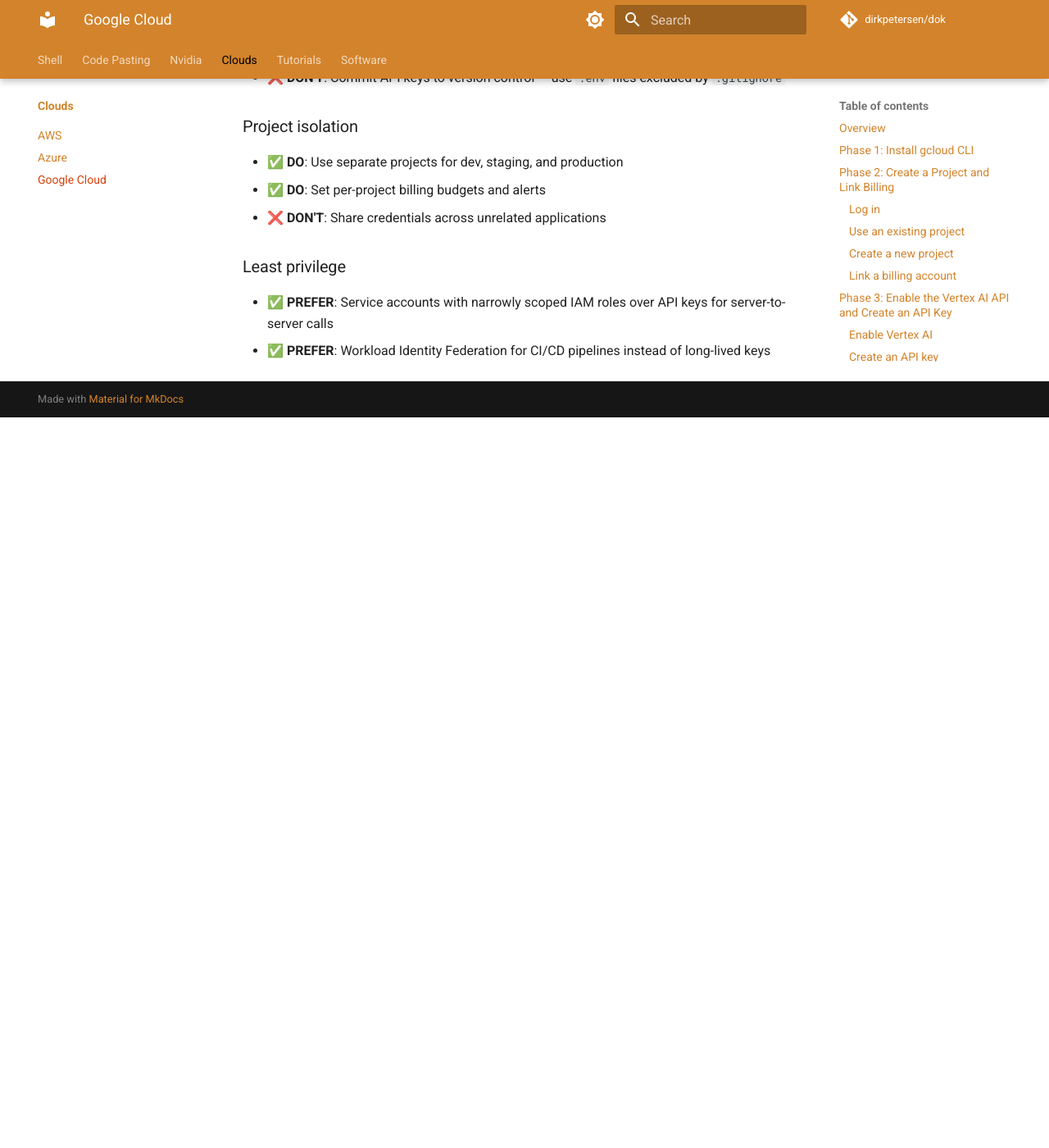
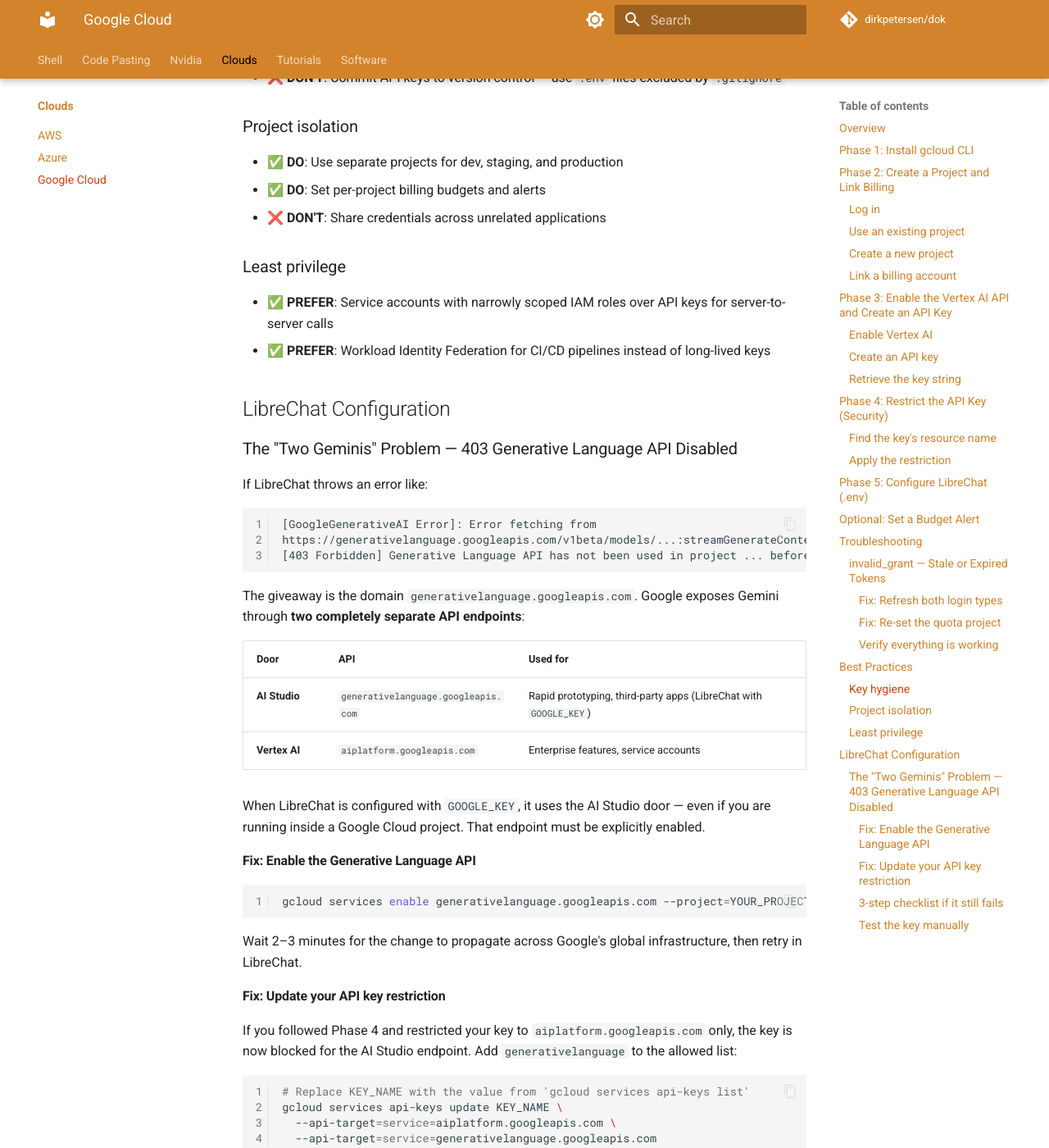
Before and after one commit to dirkpetersen/dok, an MkDocs documentation site: the page built from docs/clouds/gcp/index.md, in a window 1280 px wide and 1400 px high, scrolled down 5680 px. Shown: the whole window at 82% size. Built offline with MkDocs 1.6.1 and Material for MkDocs 9.7.7, drawn with Linux system fonts in a browser that asks for light colours; comment, search, counter and statistics services are not loaded; before the commit the page ends 6189 px from its top, so only the background shows below that; some of the changed text lies outside the part shown.

Commit message:
docs: Add LibreChat section explaining Two Geminis API problem and fixes
Covers the 403 Generative Language API disabled error, the difference
between the AI Studio and Vertex AI endpoints, how to enable the correct
API, update key restrictions to allow both services, and a curl test
command to isolate key vs LibreChat issues.

Co-Authored-By: Claude Sonnet 4.6 <noreply@anthropic.com>

````diff
--- a/docs/clouds/gcp/index.md
+++ b/docs/clouds/gcp/index.md
@@ -247,3 +247,64 @@ If this prints a long string starting with `ya29...`, you are back in business.
 
 - ✅ **PREFER**: Service accounts with narrowly scoped IAM roles over API keys for server-to-server calls
 - ✅ **PREFER**: Workload Identity Federation for CI/CD pipelines instead of long-lived keys
+
+## LibreChat Configuration
+
+### The "Two Geminis" Problem — 403 Generative Language API Disabled
+
+If LibreChat throws an error like:
+
+```
+[GoogleGenerativeAI Error]: Error fetching from
+https://generativelanguage.googleapis.com/v1beta/models/...:streamGenerateContent
+[403 Forbidden] Generative Language API has not been used in project ... before or it is disabled.
+```
+
+The giveaway is the domain `generativelanguage.googleapis.com`. Google exposes Gemini through **two completely separate API endpoints**:
+
+| Door | API | Used for |
+|------|-----|----------|
+| **AI Studio** | `generativelanguage.googleapis.com` | Rapid prototyping, third-party apps (LibreChat with `GOOGLE_KEY`) |
+| **Vertex AI** | `aiplatform.googleapis.com` | Enterprise features, service accounts |
+
+When LibreChat is configured with `GOOGLE_KEY`, it uses the AI Studio door — even if you are running inside a Google Cloud project. That endpoint must be explicitly enabled.
+
+#### Fix: Enable the Generative Language API
+
+```bash
+gcloud services enable generativelanguage.googleapis.com --project=YOUR_PROJECT_ID
+```
+
+Wait 2–3 minutes for the change to propagate across Google's global infrastructure, then retry in LibreChat.
+
+#### Fix: Update your API key restriction
+
+If you followed Phase 4 and restricted your key to `aiplatform.googleapis.com` only, the key is now blocked for the AI Studio endpoint. Add `generativelanguage` to the allowed list:
+
+```bash
+# Replace KEY_NAME with the value from 'gcloud services api-keys list'
+gcloud services api-keys update KEY_NAME \
+  --api-target=service=aiplatform.googleapis.com \
+  --api-target=service=generativelanguage.googleapis.com
+```
+
+!!! warning
+    You must specify **both** targets in a single `--api-target` update — omitting one will remove it from the allowed list.
+
+#### 3-step checklist if it still fails
+
+1. **Wait** — API activation can take a few minutes to propagate
+2. **Check the model ID** — use the exact model string LibreChat expects (e.g. `gemini-2.0-flash`, `gemini-1.5-pro`)
+3. **Verify the key restriction** — run `gcloud services api-keys list` and confirm both APIs appear under the key's restrictions
+
+#### Test the key manually
+
+Use `curl` to confirm the key itself works before debugging LibreChat:
+
+```bash
+curl -s \
+  "https://generativelanguage.googleapis.com/v1beta/models?key=YOUR_API_KEY" \
+  | python3 -m json.tool | head -20
+```
+
+A successful response lists available models. A `403` means the key or API is still misconfigured.
````
